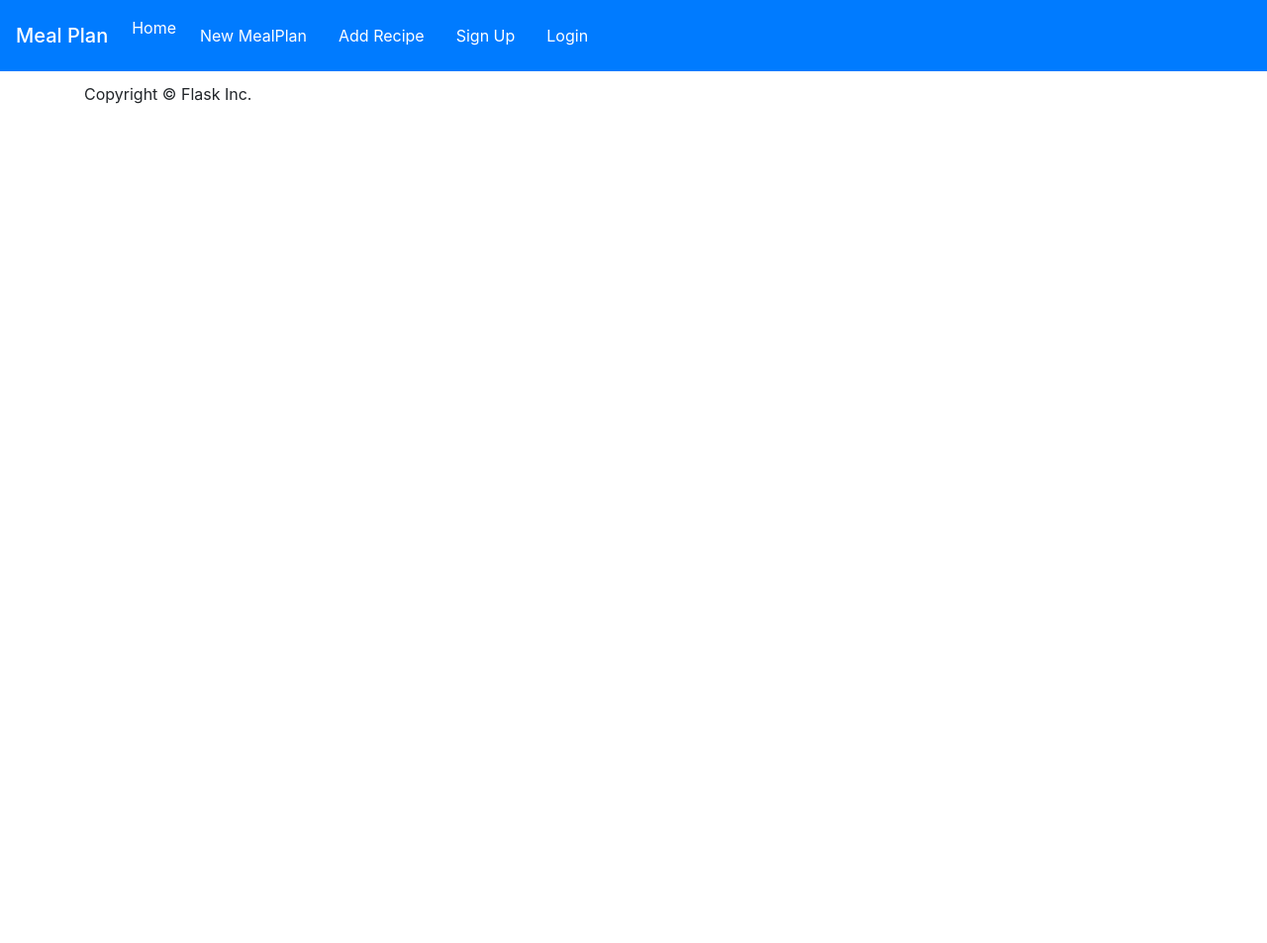
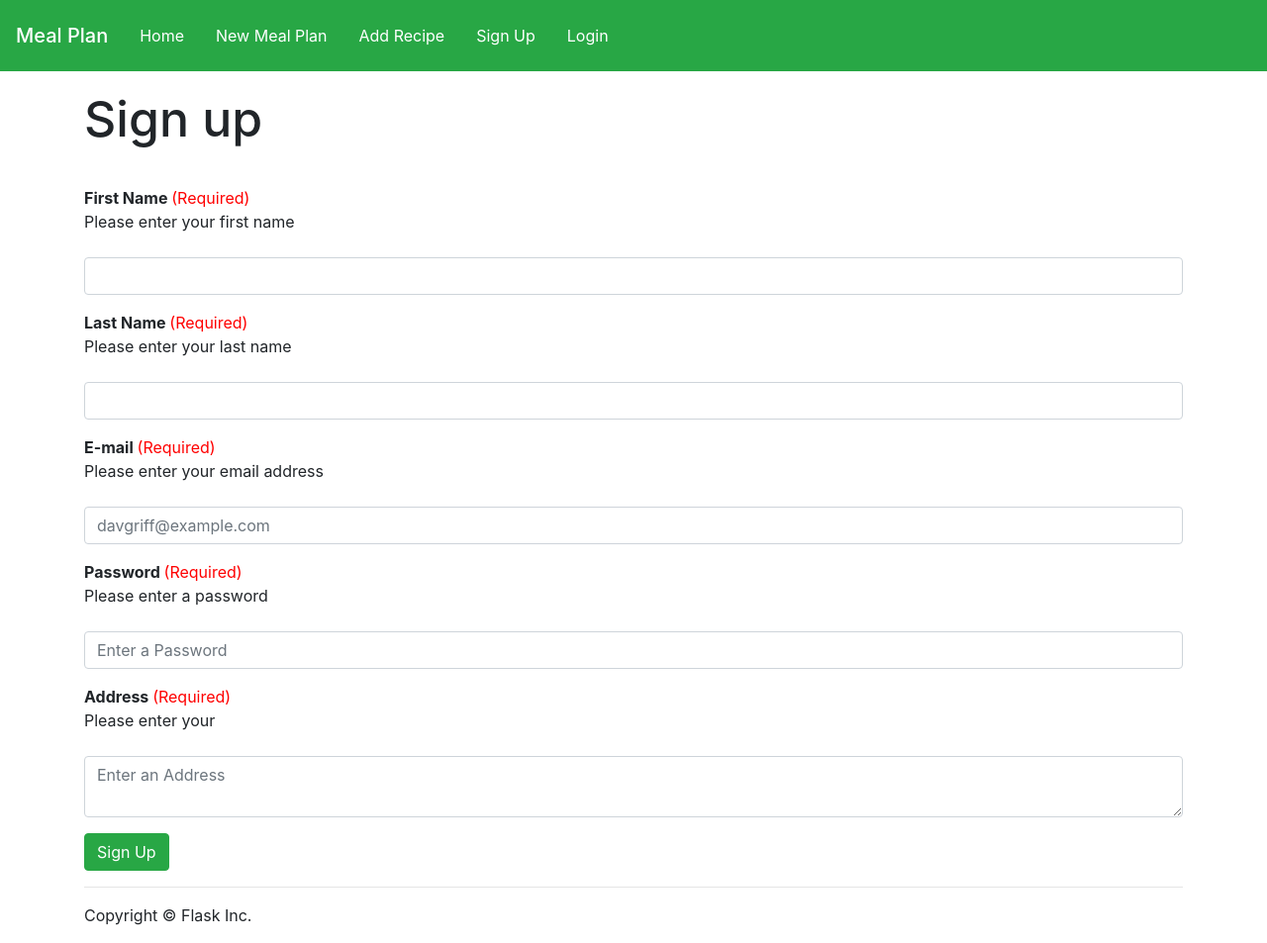
Before and after one commit to richard999/COMP3161PROJECT, a Python web app: template app/templates/sign_up.html in a window 1280 px wide. Shown: the whole page at 99% size. Before the commit the page ends 105 px from the top, so only its background shows below. Run offline with Jinja, Linux system fonts and the light colour scheme; the template is opened without the code that fills it, so the values that code supplies are empty; some libraries are stand-ins or nearby versions.

Commit message:
Doesnt work

```diff
--- a/app/static/css/app.css
+++ b/app/static/css/app.css
@@ -1,3 +1,20 @@
 body {
-    padding-top: 50px;
+    padding-top: 90px;
 }
+
+.rq{
+    color: red;
+    font-weight: normal;
+
+}
+p{
+    font-weight: normal;
+}
+label{
+    font-weight: bold;
+}
+
+.signup{
+    font-size: 50px;
+    padding-bottom: 30px;
+}
--- a/app/templates/base.html
+++ b/app/templates/base.html
@@ -5,7 +5,7 @@
     <meta http-equiv="X-UA-Compatible" content="IE=edge">
     <meta name="viewport" content="width=device-width, initial-scale=1, shrink-to-fit=no">
     <!-- The above 3 meta tags *must* come first in the head; any other head content must come *after* these tags -->
-    <title>Flask Starter Template</title>
+    <title>Meal Planner</title>
 
     <!-- Bootstrap -->
     <link href="/static/css/bootstrap.min.css" rel="stylesheet">
--- /dev/null
+++ b/app/templates/flash_messages.html
@@ -0,0 +1,7 @@
+ {% with messages = get_flashed_messages(with_categories=true) %}
+{% if messages %}
+  {% for category, message in messages %}
+    <div class="alert alert-{{ category }}">{{ message }}</div>
+  {% endfor %}
+{% endif %}
+{% endwith %}
--- a/app/templates/header.html
+++ b/app/templates/header.html
@@ -1,16 +1,15 @@
-<nav class="navbar navbar-expand-lg navbar-dark bg-primary fixed-top">
+<nav class="navbar navbar-expand-lg navbar-dark bg-success fixed-top">
   <span class="navbar-brand mb-0 h1">Meal Plan</span>
     <button class="navbar-toggler" type="button" data-toggle="collapse" data-target="#navbarNav" aria-controls="navbarNav" aria-expanded="false" aria-label="Toggle navigation">
     <span class="navbar-toggler-icon"></span>
   </button>
   <div class="collapse navbar-collapse" id="navbarNav">
     <ul class="navbar-nav mr-auto">
-      <li class="nav-item active">
-        <a class="nav-link" href="{{ url_for('home') }}">Home <span class="sr-only">(current)</span></a>
+      <li class="nav-link active">
+        <a class="nav-link" href="{{url_for('home') }}">Home</a>
       </li>
-
       <li class="nav-link active">
-        <a class="nav-link" href="{{url_for('createMealPlan') }}">New MealPlan</a>
+        <a class="nav-link" href="{{url_for('createMealPlan') }}">New Meal Plan</a>
       </li>
       <li class="nav-link active">
         <a class="nav-link" href="{{url_for('addRecipe') }}">Add Recipe</a>
--- a/app/templates/sign_up.html
+++ b/app/templates/sign_up.html
@@ -1,60 +1,33 @@
-{% extends "base.html" %} {% block content %}
-<div class="login">
-  <div class="login-screen">
-    <div class="app-title">
-      <h1>Sign Up</h1>
-    </div>
+{% extends 'base.html' %}
 
-    <div class="login-form">
-      <div class="control-group">
-        <input
-          type="text"
-          class="login-field"
-          value=""
-          placeholder="First Name"
-          id=""
-        />
-        <label class="" for=""></label>
+{% block main %}
+    <h2 class = "signup">Sign up</h2>
+
+    <form action="{{ url_for('signUp') }}" method="post">
+        {% include 'flash_messages.html' %}
+        {{ contact.csrf_token }}
+        <div class="form-group">
+            <label for="firstname">First Name <span class = "rq" >(Required)</span><p>Please enter your first name</p></label>
+            <input type="text" class="form-control" name="name" id="name" />
+        </div>
+        <div class="form-group">
+          <label for="lastname">Last Name <span class = "rq" >(Required)</span><p>Please enter your last name</p></label>
+          <input type="text" class="form-control" name="name" id="name" />
       </div>
-      <div class="control-group">
-        <input
-          type="text"
-          class="login-field"
-          value=""
-          placeholder="Last Name"
-          id=""
-        />
-        <label class="" for=""></label>
-      </div>
+        <div class="form-group">
+            <label for="email">E-mail <span class = "rq" >(Required)</span><p>Please enter your email address</p></label>
+            <input type="email" class="form-control" name="email" id="email" placeholder="davgriff@example.com" />
+        </div>
+        <div class="form-group">
+            <label for="password">Password <span class = "rq" >(Required)</span><p>Please enter a password</p></label>
+            <input type="text" class="form-control" name="subject" id="subject" placeholder="Enter a Password" />
+        </div>
 
-      <div class="control-group">
-        <input
-          type="text"
-          class="login-field"
-          value=""
-          placeholder="Email"
-          id="login-name"
-        />
-        <label class="" for=""></label>
-      </div>
+        <div class="form-group">
+            <label for="address">Address <span class = "rq" >(Required)</span><p>Please enter your <address></address></p></label>
+            <textarea  class="form-control" name="message" id="message" placeholder="Enter an Address" ></textarea>
+        </div>
 
-      <div class="control-group">
-        <input
-          type="password"
-          class="login-field"
-          value=""
-          placeholder="Password"
-          id=""
-        />
-        <label class="" for=""></label>
-      </div>
-
-      <div class="btns">
-        <a class="btn" href="{{ url_for('login') }}">Login</a>
-        <a class="btn" href="{{ url_for('signup') }}">Sign Up</a>
-      </div>
-    </div>
-  </div>
-</div>
-
+        <button type="submit" class="btn btn-success">Sign Up</button>
+    </form>
 {% endblock %}
```
Also changed, not shown: app/__init__.py (+10 -0 lines), app/fakedata.py (added, +40 -0 lines), app/forms.py (added, +14 -0 lines), app/loginform.py (added, +8 -0 lines), app/templates/login.html (+4 -4 lines), app/views.py (+43 -15 lines), finalproject.sql (added, +80 -0 lines), app/templates/meals.jpg (added).
